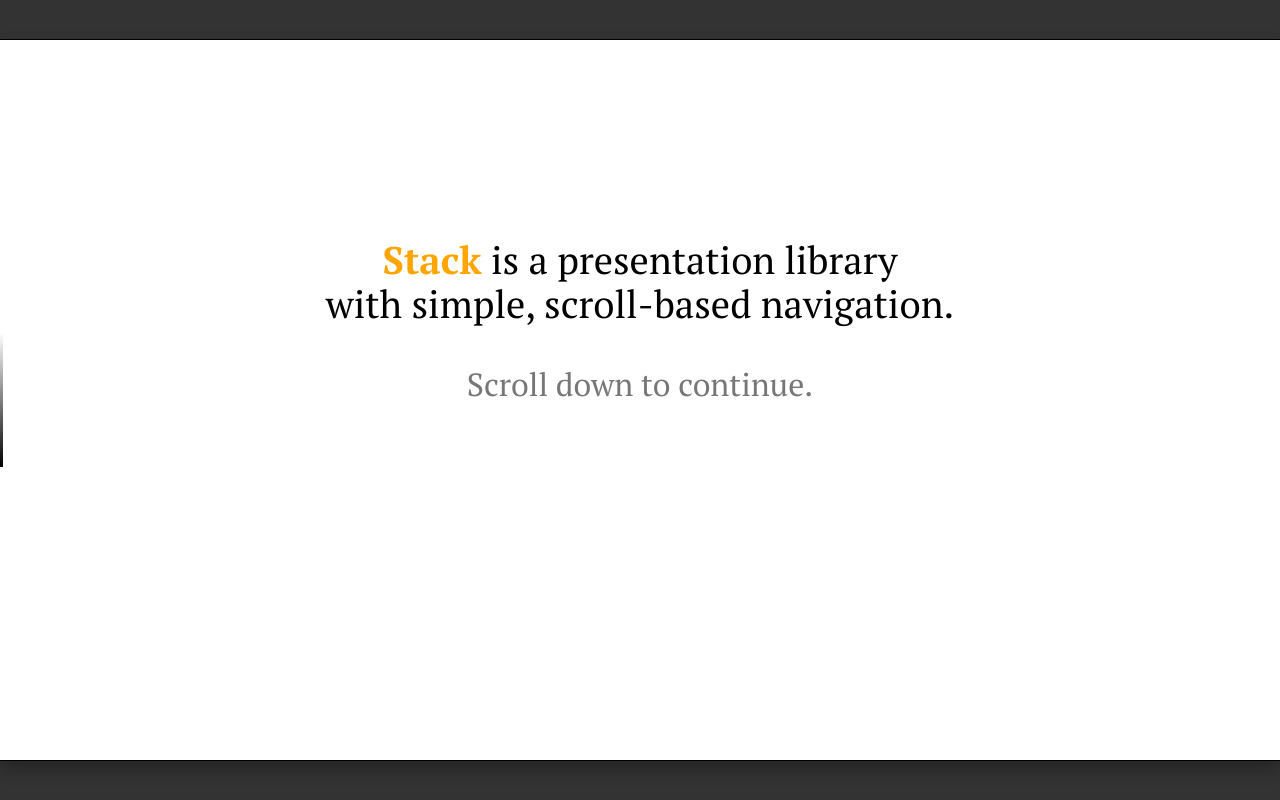
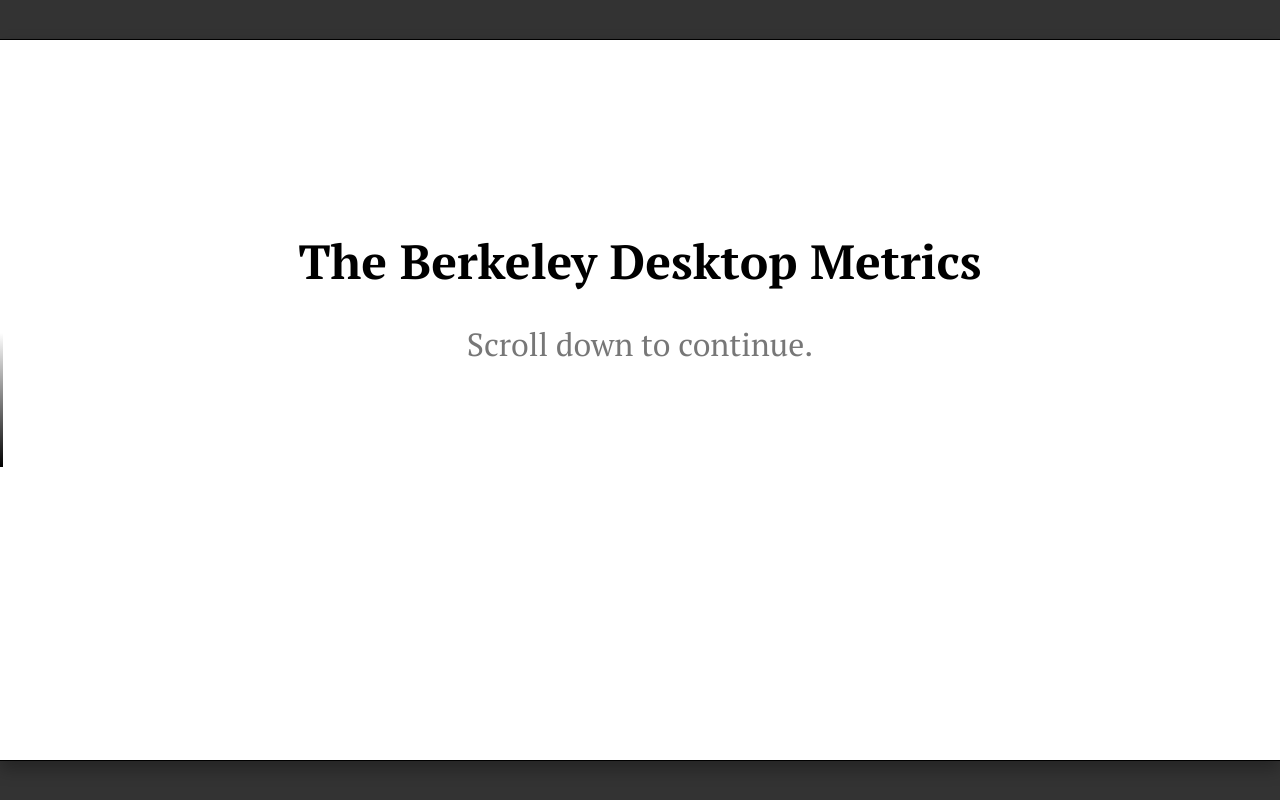
Before and after one commit to elliecd/berkeley-desktop-narrative, a plain HTML site: page index.html in a window 1280 px wide. Shown: the top 800 px of the page. Drawn offline with Linux system fonts and the light colour scheme.

Commit message:
change title page

```diff
--- a/index.html
+++ b/index.html
@@ -27,7 +27,7 @@ a:hover {
 </style>
 
 <section style="text-align:center;padding-top:5em;">
-  <p style="font-size:120%;"><b><a href="https://github.com/mbostock/stack">Stack</a></b> is a presentation library<br> with simple, scroll-based navigation.
+  <p style="font-size:120%;"><h1>The Berkeley Desktop Metrics</h1>
   <p class="grey">Scroll down to continue.
 </section>
 
```
